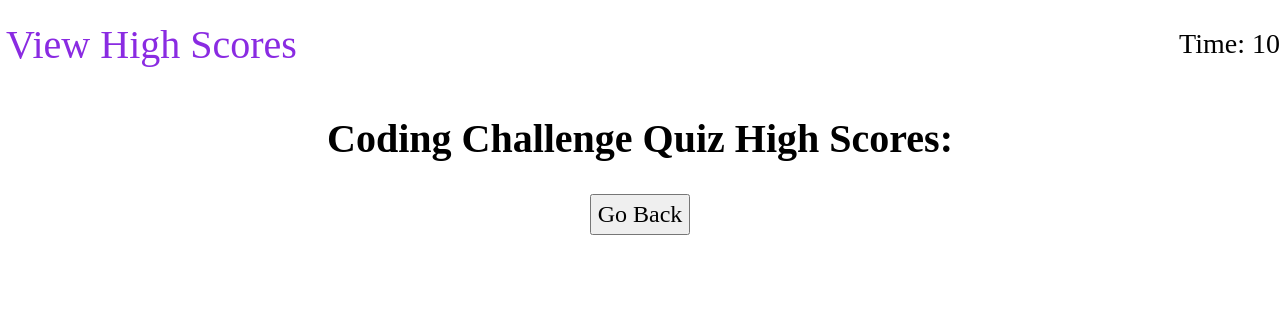
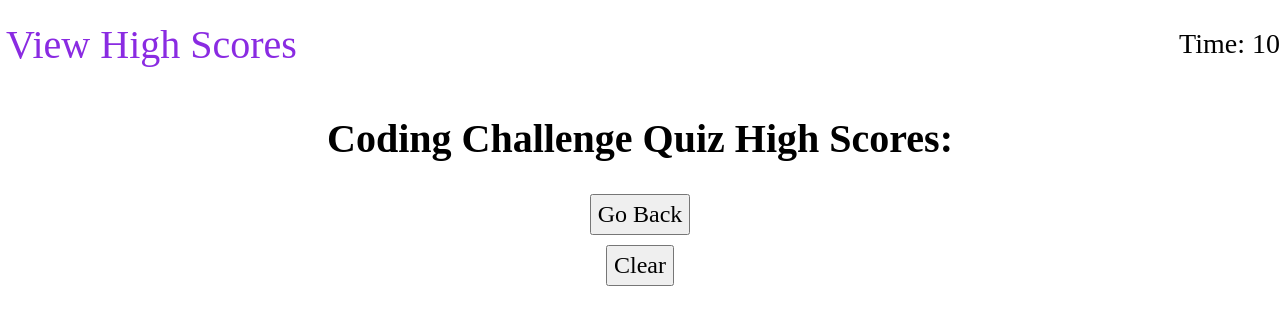
Before and after one commit to WixkedLuck/Coding-Quiz, a plain HTML site: page index.html in a window 1280 px wide. Both pictures are taken after a click on the button "View High Scores". Drawn offline with nearby package versions, Linux system fonts and the light colour scheme.

Commit message:
update js

```diff
--- a/index.html
+++ b/index.html
@@ -27,7 +27,7 @@
         <button class="btn2" id="StartBtn"></button>
         <button class="btn2" id="EndBtn"></button>
         <button class="btn2" id="Refresh" onClick="window.location.href=window.location.href"></button>
-
+        <button class="btn2" id="Clear">Clear</button>
 
     </div>
 
--- a/script.js
+++ b/script.js
@@ -11,9 +11,18 @@ var $textbox = $('#input');
 var $btnScore= $('#High-Score');
 var $endBtn= $('#EndBtn');
 var $Refresh= $('#Refresh');
+var $ClearBtn= $('#Clear');
 var Score = 0;
 var timeLeft = 10;
 var max_chars = 3;
+const NumberofHighScores=10;
+
+
+// localStorage.setItem(High_Scores, 'Null');
+// const HighscoreString =localStorage.getItem(High_Scores);
+// const highScores=JSON.parse(HighscoreString) ?? [];
+// const lowestScore= highScores[NumberofHighScores-1]?.score ?? 0;
+
 
  //Hide all elements to begin
  $Intro.hide();
@@ -25,6 +34,7 @@ var max_chars = 3;
  $textbox.hide();
  $endBtn.hide();
  $Refresh.hide();
+ $ClearBtn.hide();
 
 
 //Intro to Quiz
@@ -34,6 +44,7 @@ $Intro.text("Welcome! Try your luck at answering code-related questions within t
 $StartBtn.text("Start");
 $StartParagraph.append();
 $Counter.text('Time: '+timeLeft);
+
 
 //Timer Function
 function countdownTimer() {
@@ -60,6 +71,7 @@ function countdownTimer() {
       }
     }, 1000);
   }
+
 //Function to Start Questions
 function Questions(){
  $Answer1.show();
@@ -73,13 +85,11 @@ function Questions(){
   $Answer3.text('isNan function sets the value to UNDEFINED');
   $Answer4.text('Idk... What is isNan?');
 
+
 }
 
 
-
-
-
-//End game enter intials and show score
+//End game function enter intials and show score
 function endGame(event) {
   $Intro.hide();
   $StartBtn.hide();
@@ -111,7 +121,8 @@ function endGame(event) {
 
 
 }
-//Shows High Scores
+
+//Shows High Scores function
 function HighScores(){
   $endBtn.hide();
   $StartBtn.hide();
@@ -119,8 +130,16 @@ function HighScores(){
   $SecondLine.hide();
   $textbox.hide();
   $Refresh.show();
+  $ClearBtn.show();
   $Refresh.text("Go Back");
   $StartParagraph.text("Coding Challenge Quiz High Scores:");
+
+
+    // if (score > lowestScore) {
+    //   saveHighScore(score, highScores); // TODO
+    //   showHighScores(); // TODO
+    // }
+
 
 
 
@@ -128,21 +147,26 @@ function HighScores(){
 }
 
 
+
+//start game
  $StartBtn.on('click', countdownTimer)  ;
 
-
+//shows highscore page
  $btnScore.on('click', function(event){
-  console.log('you pushed it')
   HighScores();
  }) ;
 
+//button for intials
+ $endBtn.on('click', function () {
 
- $endBtn.on('click', function () {
-  var input2 = document.getElementById("input").value;
 
   HighScores();
    });
-
+//refresh page
    $Refresh.on('click',function(){
     window.location.reload;
+
    });
+   $ClearBtn.on('click',function(){
+    localStorage.clear();
+   });
```
Also changed, not shown: css/style.css (line endings or trailing spaces).
